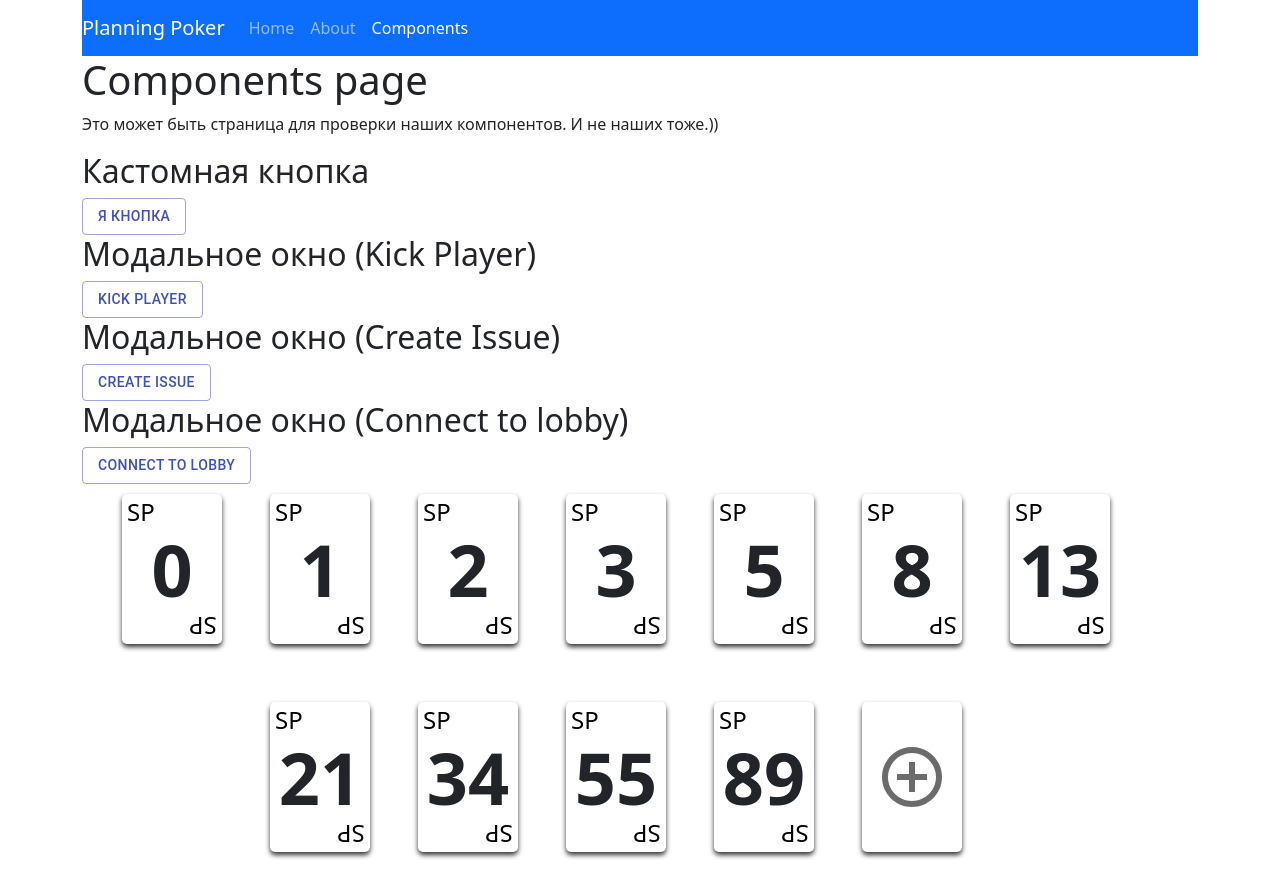
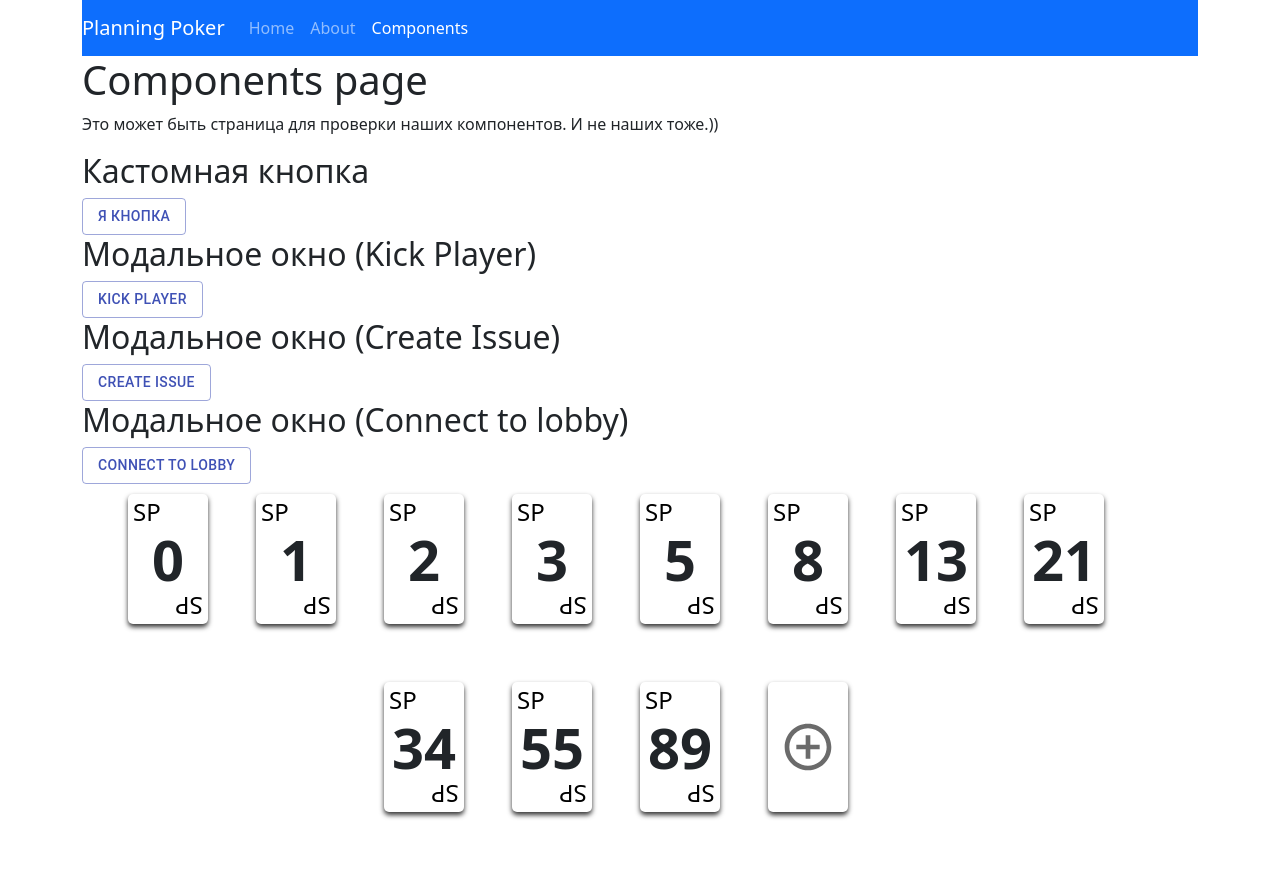
Before and after one commit to abr-ya/pointing-poker, a React app: page /test in a window 1280 px wide. After the commit the page ends 836 px from the top, so only its background shows below. Built offline with nearby package versions, Linux system fonts and the light colour scheme; the HTML template or start-up script is replaced by a standard one.

Commit message:
refactor: remove sizeCard

```diff
--- a/src/pages/Components.tsx
+++ b/src/pages/Components.tsx
@@ -64,7 +64,9 @@ const Components = (): JSX.Element => {
   };
 
   const cards: JSX.Element[] = cardValues.map((elem: string): JSX.Element => {
-    return <PokerCard cardValue={elem} key={elem} />;
+    return (
+      <PokerCard cardValue={elem} cardSizeClass="smallPokerCard" key={elem} />
+    );
   });
 
   return (
```
